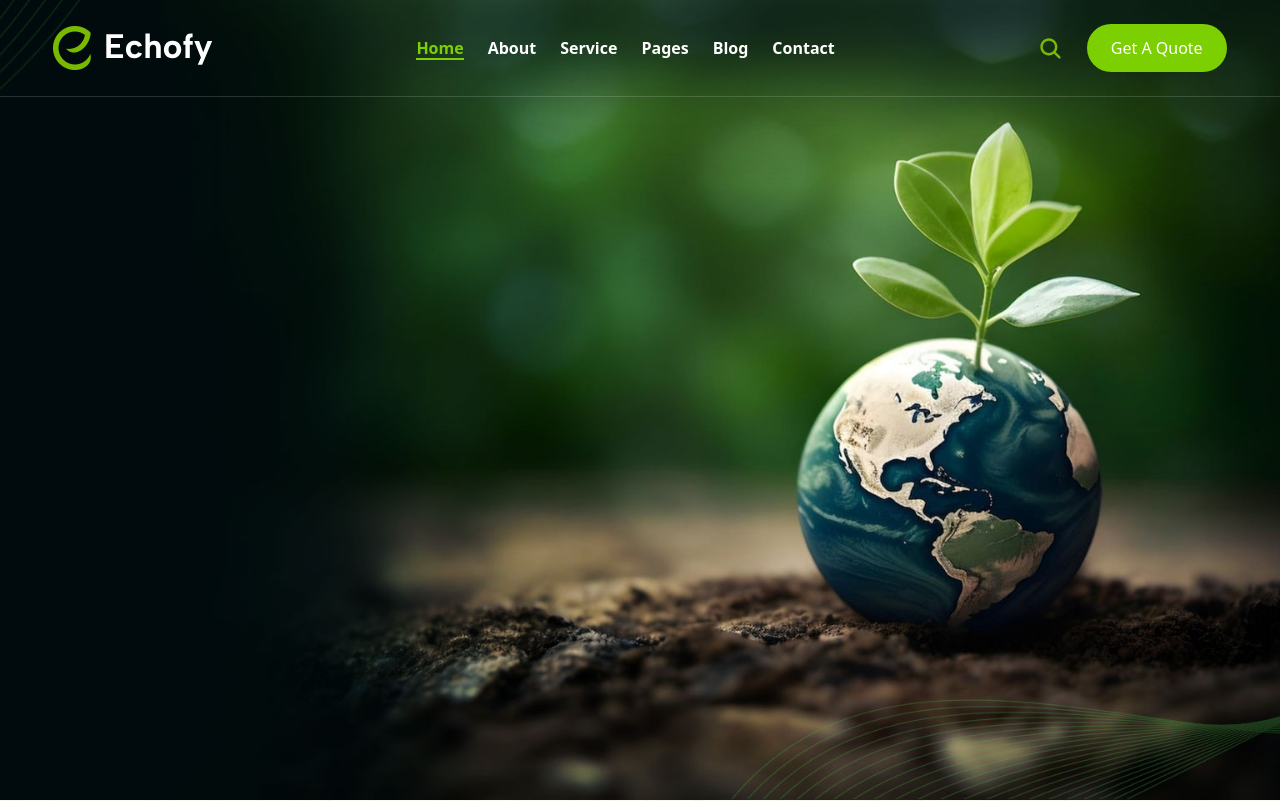
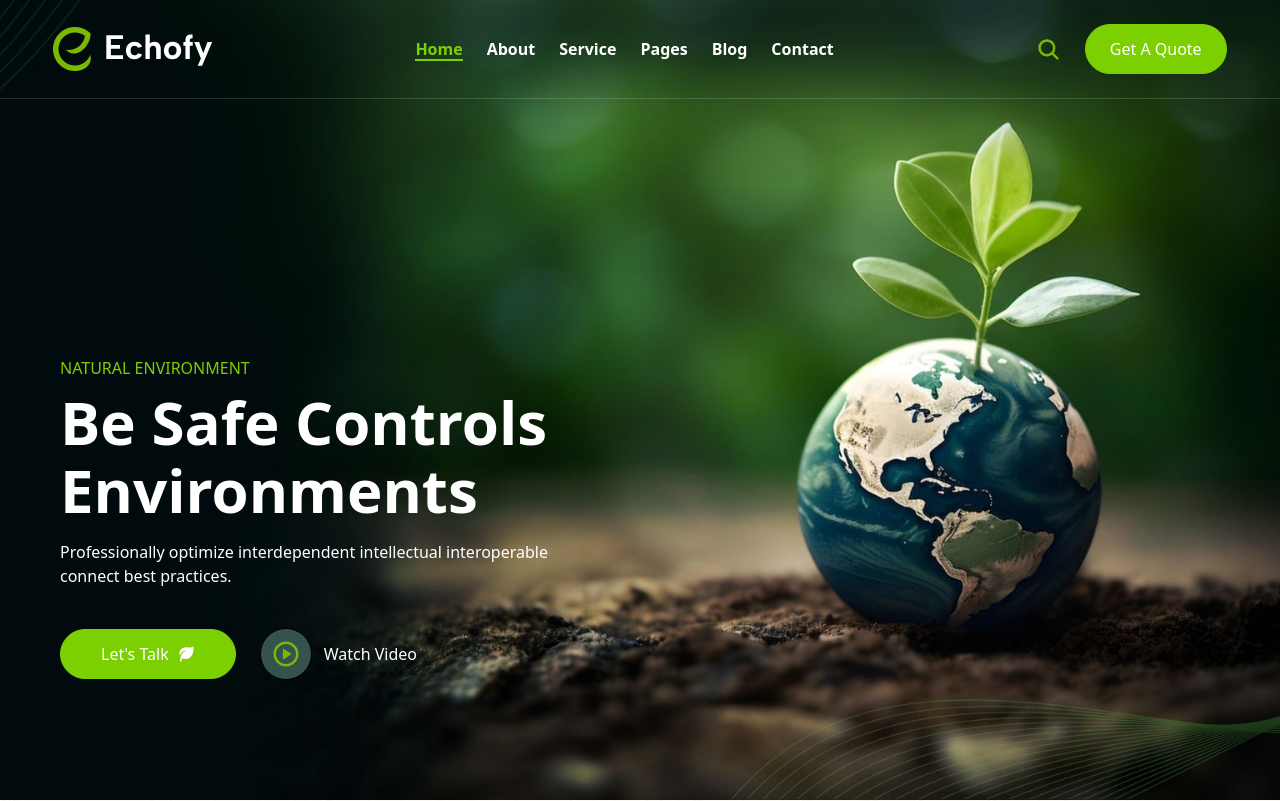
Before and after one commit to prabinb50/Echofy_Website, a React (Vite) app in the folder frontend/: page / in a window 1280 px wide. Shown: the top 801 px of the page. Built offline with nearby package versions, Linux system fonts and the light colour scheme.

Commit message:
Push by Prabin: Refactor AboutImage and BannerImage components for improved layout and styling; enhance Navbar button with animation effects

```diff
--- a/frontend/src/components/AboutImage.jsx
+++ b/frontend/src/components/AboutImage.jsx
@@ -2,7 +2,7 @@ import React from 'react'
 
 const AboutImage = () => {
   return (
-    <div className="min-h-screen bg-cover bg-center bg-no-repeat py-16 px-4" style={{backgroundImage: 'url(/about-bg.jpg)'}}>
+    <div className="min-h-screen bg-cover bg-center bg-no-repeat py-16 px-4" style={{ backgroundImage: 'url(/about-bg.jpg)' }}>
       {/* Animation styles */}
       <style>{`
         @keyframes float {
--- a/frontend/src/components/BannerImage.jsx
+++ b/frontend/src/components/BannerImage.jsx
@@ -1,5 +1,7 @@
 import React from 'react'
 import Navbar from './Navbar'
+import { BiSolidLeaf } from "react-icons/bi";
+import { MdOutlinePlayCircle } from "react-icons/md";
 
 export default function BannerImage() {
     return (
@@ -11,14 +13,52 @@ export default function BannerImage() {
                 className="object-cover w-full h-full"
             />
 
-            {/* navbar section */}
             <div className='absolute inset-0'>
+                {/* navbar section */}
                 <Navbar />
 
                 {/* horizontal line */}
                 <hr className='text-white opacity-15' />
             </div>
 
+            <div className='absolute inset-x-15 bottom-30'>
+                <p className='text-lime-500'>NATURAL ENVIRONMENT</p>
+
+                <h1 className='text-white font-AlbertSans text-6xl font-bold mt-3'>Be Safe Controls</h1>
+
+                <h1 className='text-white text-6xl font-bold mt-2'>Environments</h1>
+
+                <p className='text-white mt-5'>Professionally optimize interdependent intellectual interoperable <br />connect best practices.</p>
+
+                <div className='flex items-center gap-6 mt-10'>
+                    <div className="relative group inline-flex items-center gap-2 py-3 px-10 rounded-full cursor-pointer text-white overflow-hidden bg-lime-500 border border-lime-500">
+                        <span className="absolute inset-0 bg-[#001819] w-0 group-hover:w-full transition-all duration-500 ease-in-out rounded-full z-0 "></span>
+
+                        <div className='flex items-center gap-2 relative z-10 transition-all duration-300 text-white group-hover:text-white'>
+                            <p className="font-medium ">
+                                Let's Talk
+                            </p>
+
+                            {/* leaf icon */}
+                            <BiSolidLeaf size={18} />
+                        </div>
+                    </div>
+
+
+                    <div className='flex items-center gap-3 '>
+                        <div className='border rounded-full bg-[#355250] px-2.5 py-2.5 relative z-10 before:absolute before:top-0 before:left-0 before:w-full before:h-full before:bg-[#355250] before:opacity-50 before:-z-10 before:rounded-full before:animate-ping cursor-pointer'>
+                            <MdOutlinePlayCircle
+                                color='#79B900'
+                                size={30}
+                            />
+                        </div>
+
+                        <p className='text-white'>Watch Video</p>
+                    </div>
+
+                </div>
+
+            </div>
         </div>
     )
 }
--- a/frontend/src/components/Navbar.jsx
+++ b/frontend/src/components/Navbar.jsx
@@ -55,9 +55,16 @@ export default function Navbar() {
                     className="cursor-pointer"
                 />
 
-                <button className="bg-lime-500 text-white py-3 px-6 rounded-full cursor-pointer">
-                    Get A Quote
-                </button>
+                <div className="relative group inline-flex items-center gap-2 py-3 px-6 rounded-full cursor-pointer text-white overflow-hidden bg-lime-500 border border-lime-500">
+                    {/* animated background */}
+                    <span className="absolute inset-0 bg-[#001819] w-0 group-hover:w-full transition-all duration-500 ease-in-out rounded-full z-0"></span>
+
+                    {/* button Text */}
+                    <p className="relative z-10 transition-all duration-300 text-white group-hover:text-white">
+                        Get A Quote
+                    </p>
+                </div>
+
             </div>
         </div>
     )
```
